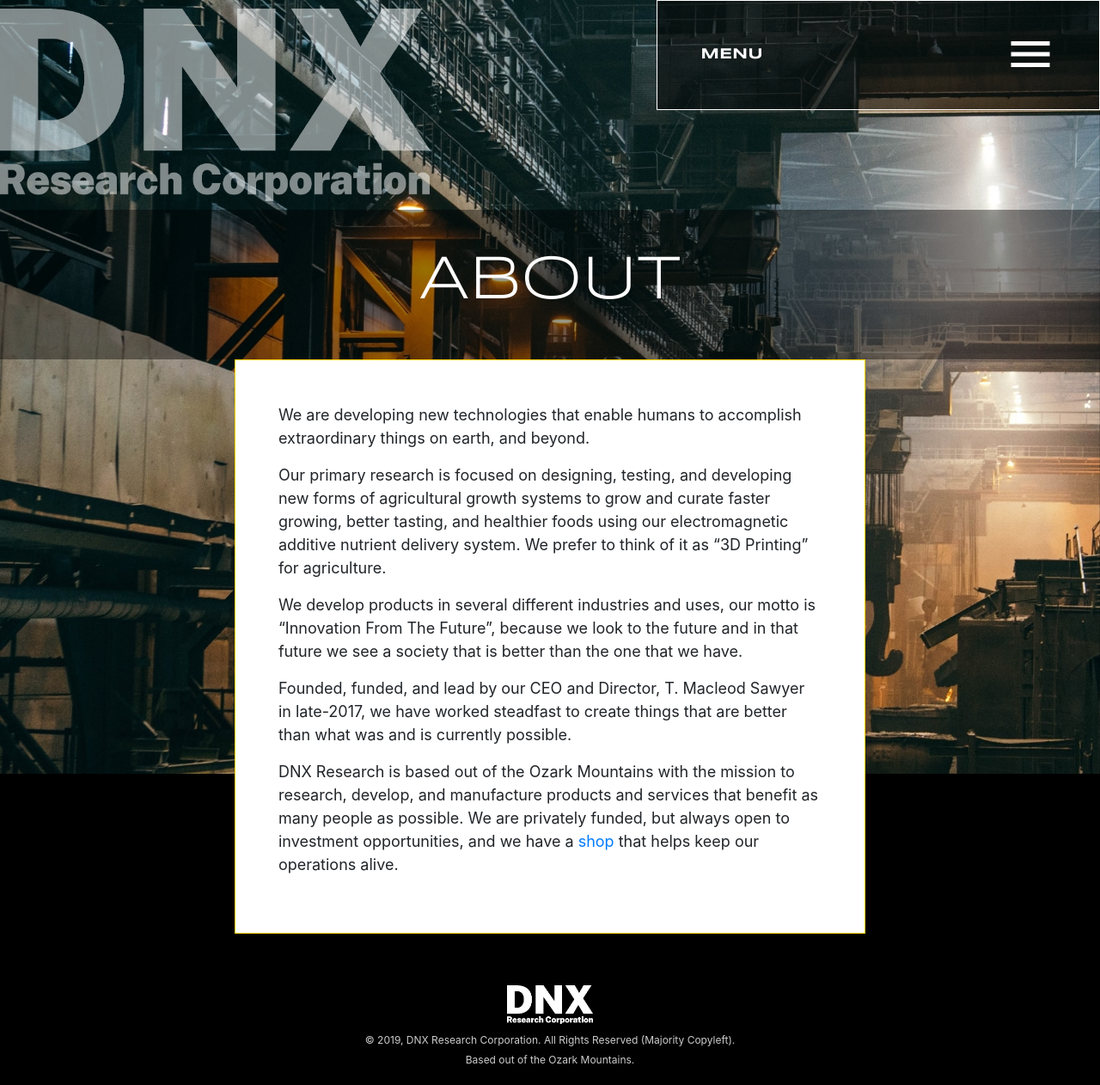
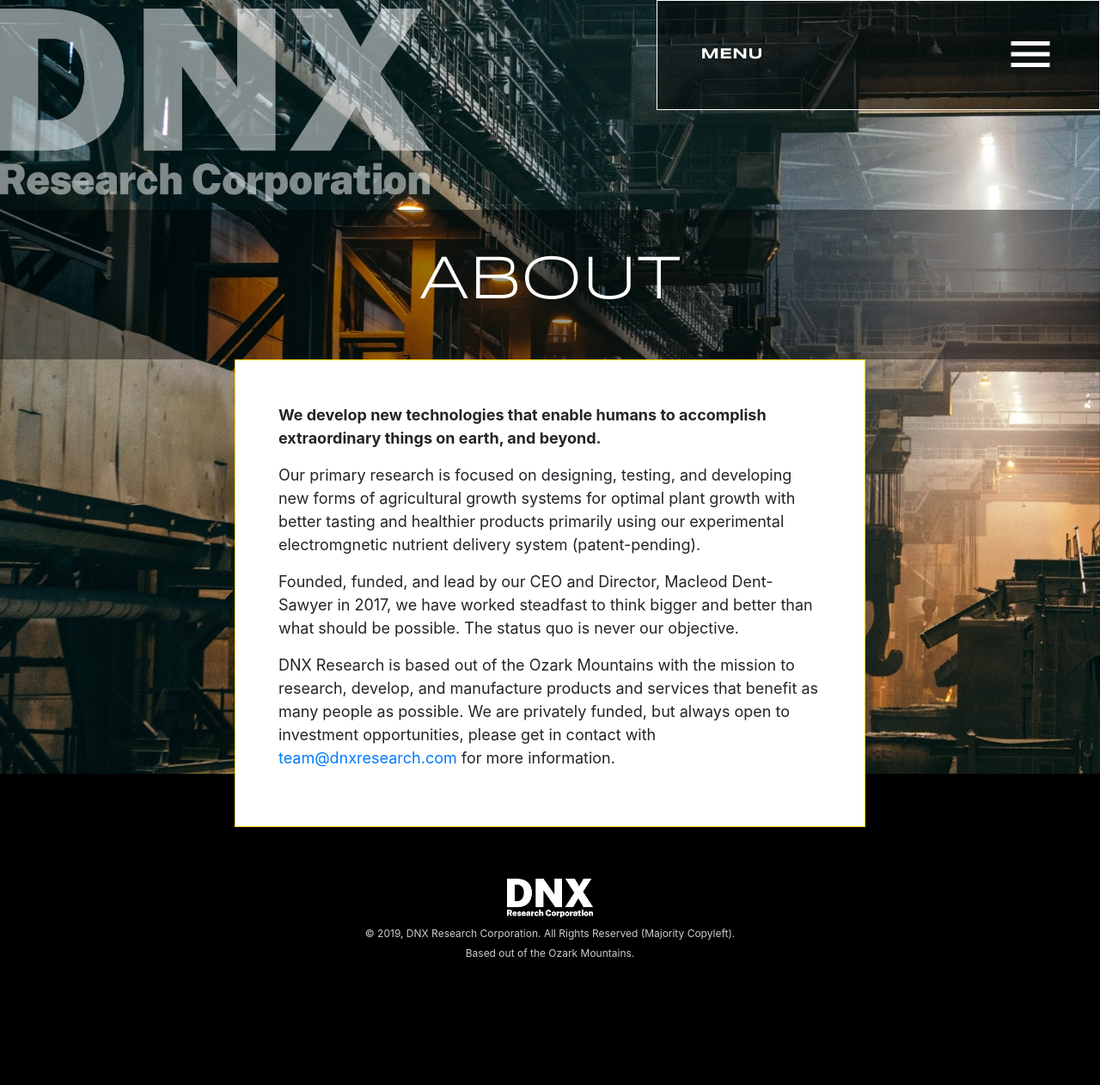
Before and after one commit to dnxresearch/dnxresearch.github.io, a Jekyll site: the page built from pages/about.md, in a window 1280 px wide. Shown: the whole page at 86% size. Built offline with Jekyll 4.4.1, drawn with Linux system fonts in a browser that asks for light colours; after the commit the page ends 1138 px from its top, so only the background shows below that.

Commit message:
Update about.md

```diff
--- a/pages/about.md
+++ b/pages/about.md
@@ -4,12 +4,10 @@
 date: 2019-10-11T21:02:34.136Z
 permalink: /about
 ---
-We are developing new technologies that enable humans to accomplish extraordinary things on earth, and beyond.
+**We develop new technologies that enable humans to accomplish extraordinary things on earth, and beyond.**
 
-Our primary research is focused on designing, testing, and developing new forms of agricultural growth systems to grow and curate faster growing, better tasting, and healthier foods using our electromagnetic additive nutrient delivery system. We prefer to think of it as "3D Printing" for agriculture.
+Our primary research is focused on designing, testing, and developing new forms of agricultural growth systems for optimal plant growth with better tasting and healthier products primarily using our experimental electromgnetic nutrient delivery system (patent-pending).
 
-We develop products in several different industries and uses, our motto is "Innovation From The Future", because we look to the future and in that future we see a society that is better than the one that we have.
+Founded, funded, and lead by our CEO and Director, Macleod Dent-Sawyer in 2017, we have worked steadfast to think bigger and better than what should be possible. The status quo is never our objective.
 
-Founded, funded, and lead by our CEO and Director, T. Macleod Sawyer in late-2017, we have worked steadfast to create things that are better than what was and is currently possible.
-
-DNX Research is based out of the Ozark Mountains with the mission to research, develop, and manufacture products and services that benefit as many people as possible. We are privately funded, but always open to investment opportunities, and we have a <a href="/shop">shop</a> that helps keep our operations alive.
+DNX Research is based out of the Ozark Mountains with the mission to research, develop, and manufacture products and services that benefit as many people as possible. We are privately funded, but always open to investment opportunities, please get in contact with <a href="mailto:team@dnxresearch.com">team@dnxresearch.com</a> for more information.
```
